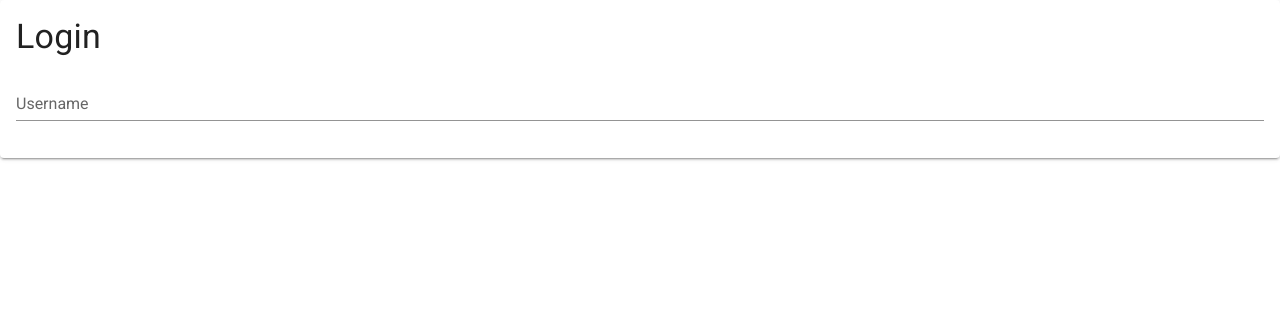
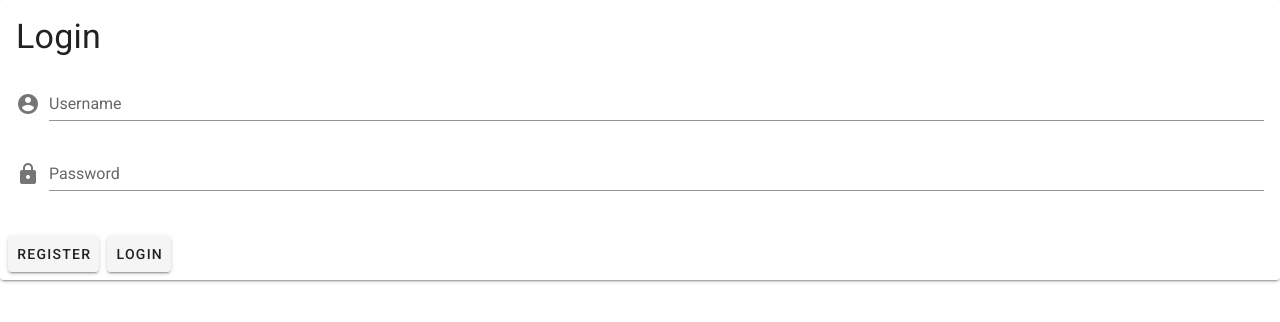
Before and after one commit to kasprzyk/Vuetify, a Vue app: page / in a window 1280 px wide. Shown: the top 322 px of the page. Built offline with nearby package versions, Linux system fonts and the light colour scheme.

Commit message:
Prepend icons, buttons

```diff
--- a/src/App.vue
+++ b/src/App.vue
@@ -6,9 +6,21 @@
       </v-card-title>
       <v-card-text>
         <v-form>
-          <v-text-field label="Username"></v-text-field>
+          <v-text-field
+            label="Username"
+            prepend-icon="mdi-account-circle"
+          ></v-text-field>
+          <v-text-field
+            type="password"
+            label="Password"
+            prepend-icon="mdi-lock"
+          ></v-text-field>
         </v-form>
       </v-card-text>
+      <v-card-actions>
+        <v-btn>Register</v-btn>
+        <v-btn>Login</v-btn>
+      </v-card-actions>
     </v-card>
   </v-app>
 </template>
```
